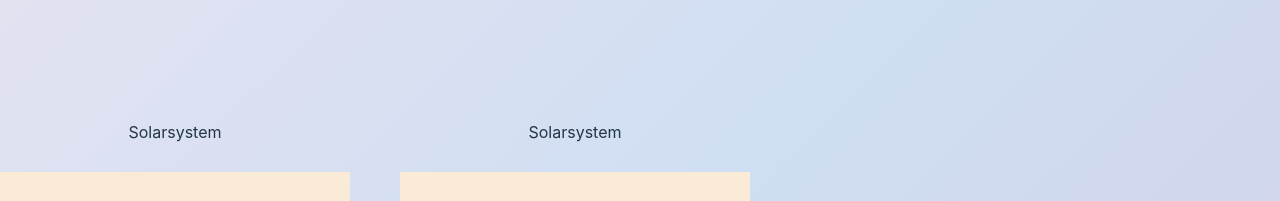
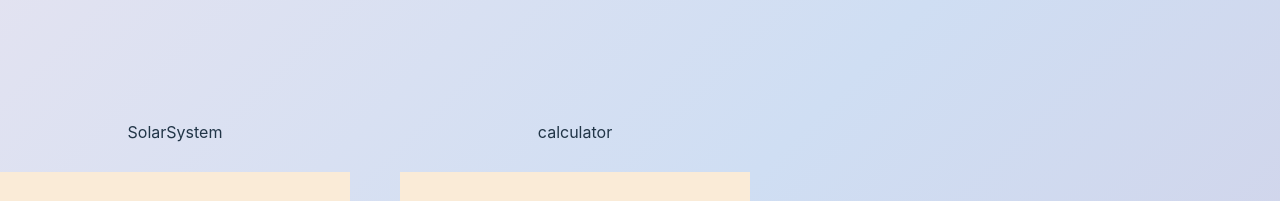
Before and after one commit to suganthiganapathy/PortfolioProject, a React (Vite) app: page / in a window 1280 px wide. Shown: the part 1612-1813 px from the top of the page. Built offline with nearby package versions, Linux system fonts and the light colour scheme.

Commit message:
sending props to the projectpage component

```diff
--- a/src/Pages/Projects/ProjectComponent.jsx
+++ b/src/Pages/Projects/ProjectComponent.jsx
@@ -10,7 +10,7 @@ import {
 import { TbBrandCss3 } from "react-icons/tb";
 import { MdWebAsset } from "react-icons/md";
 
-function ProjectsPage() {
+function ProjectsPage(props) {
   const [isExpand, setIsExpand] = useState(false);
 
   function handleClick() {
@@ -23,7 +23,7 @@ function ProjectsPage() {
   return (
     <div className={projects.container}>
       <div className={projects.outercontainer}>
-        <p className={projects.title}>Solarsystem</p>
+        <p className={projects.title}>{props.title}</p>
         <img className={projects.imagecontainer} src={image}></img>
         <div className={projects.projecticon}>
           <p className={projects.icons}>
@@ -36,8 +36,7 @@ function ProjectsPage() {
           </p>
           {isExpand && (
             <p>
-              This is my first group project. I got a chance to create a contact
-              page.
+             {props.description}
             </p>
           )}
           <button onClick={githubClick} className={projects.github}>
--- a/src/Pages/Projects/Projects.jsx
+++ b/src/Pages/Projects/Projects.jsx
@@ -2,9 +2,13 @@ import React from "react";
 import ProjectsPage from "./ProjectComponent";
 function Projects(){
   return(
-    <div className="maincontainer" id="projectspage" style={{display:'flex',flexDirection:'row', alignItems:'center',textAlign:'center'}}>
-      <ProjectsPage />
-      <ProjectsPage />
+    <div className="maincontainer" id="projectspage" style={{display:'flex',flexDirection:'row', alignItems:'center',textAlign:'center', position:'inherit'}}>
+      <ProjectsPage
+      title='SolarSystem'
+      description = ' This is my first group project. I got a chance to create a contact page.'
+      />
+      <ProjectsPage title='calculator'
+      description='This is My first react project used with react hooks'/>
     </div>
   )
 
```
